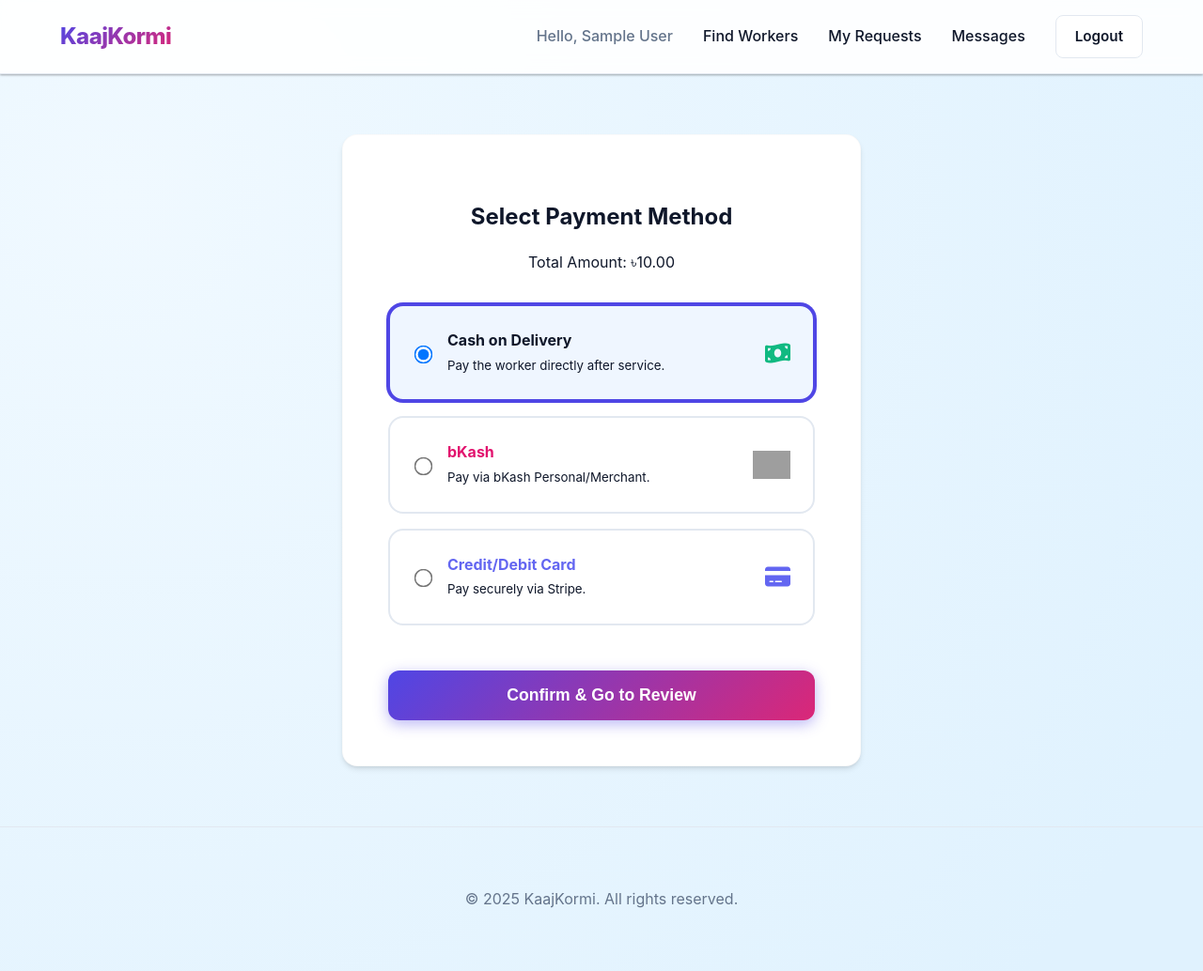
After one commit to sinthiaselim/KaajKormi, a Flask app: page /pay_now/1 in a window 1280 px wide. The commit adds this page. Shown: the whole page at 94% size. Run offline with Flask 3, Linux system fonts and the light colour scheme; the visitor is signed in with stand-in values (Sample User, id 1); tables that the repository leaves empty hold one stand-in row (values such as "Sample post"); grey boxes are pictures that could not be loaded.

Commit message:
Transaction properly ensured, worker can confirm now, payment and review got connected

```diff
--- a/backend/app.py
+++ b/backend/app.py
@@ -230,34 +230,60 @@ def worker_profile(worker_id):
 
     return render_template('customer/worker_profile.html', worker=worker, reviews=reviews, can_review=can_review)
 
-@app.route('/submit_review/<int:request_id>', methods=['POST'])
+@app.route('/submit_review/<int:request_id>', methods=['GET', 'POST'])
 def submit_review(request_id):
     if 'user_id' not in session or session.get('role') != 'customer':
         return redirect(url_for('login'))
 
-    rating = request.form['rating']
-    comment = request.form['comment']
+    if request.method == 'POST':
+        rating = request.form['rating']
+        comment = request.form['comment']
 
+        conn = get_db_connection()
+        cursor = conn.cursor()
+        try:
+            cursor.execute(
+                "INSERT INTO reviews (request_id, rating, comment) VALUES (%s, %s, %s)",
+                (request_id, rating, comment)
+            )
+
+            # Update worker average rating (Simplified logic)
+            cursor.execute("""
+                UPDATE workers w
+                JOIN requests r ON w.user_id = r.worker_id
+                SET w.rating_avg = (SELECT AVG(rating) FROM reviews WHERE request_id IN (SELECT id FROM requests WHERE worker_id = w.user_id))
+                WHERE r.id = %s
+            """, (request_id,))
+
+            conn.commit()
+            flash('Review submitted successfully!', 'success')
+        except Exception as e:
+            flash(f'Error submitting review: {e}', 'danger')
+        finally:
+            cursor.close()
+            conn.close()
+
+        return redirect(url_for('customer_dashboard'))
+
+    # GET: Show review page
     conn = get_db_connection()
-    cursor = conn.cursor()
-    try:
-        cursor.execute(
-            "INSERT INTO reviews (request_id, rating, comment) VALUES (%s, %s, %s)",
-            (request_id, rating, comment)
-        )
+    cursor = conn.cursor(dictionary=True)
+    cursor.execute("""
+        SELECT r.id, u.name as worker_name, w.job_category
+        FROM requests r
+        JOIN users u ON r.worker_id = u.id
+        JOIN workers w ON u.id = w.user_id
+        WHERE r.id = %s
+    """, (request_id,))
+    req_data = cursor.fetchone()
+    cursor.close()
+    conn.close()
 
-        # Update worker average rating (Simplified logic)
-        # In a real app, you'd trigger a recalculation
+    if not req_data:
+        flash('Request not found', 'danger')
+        return redirect(url_for('customer_dashboard'))
 
-        conn.commit()
-        flash('Review submitted successfully!', 'success')
-    except Exception as e:
-        flash(f'Error submitting review: {e}', 'danger')
-    finally:
-        cursor.close()
-        conn.close()
-
-    return redirect(url_for('customer_dashboard'))
+    return render_template('customer/review.html', request_id=request_id, req_data=req_data)
 
 @app.route('/my_requests')
 def my_requests():
@@ -267,12 +293,14 @@ def my_requests():
     conn = get_db_connection()
     cursor = conn.cursor(dictionary=True)
 
-    # Fetch My Requests
+    # Fetch My Requests with payment status
     cursor.execute("""
-        SELECT r.id, r.status, r.request_date, u.name as worker_name, w.job_category
+        SELECT r.id, r.status, r.request_date, u.name as worker_name, w.job_category,
+               p.status as payment_status
         FROM requests r
         JOIN users u ON r.worker_id = u.id
         JOIN workers w ON u.id = w.user_id
+        LEFT JOIN payments p ON r.id = p.request_id
         WHERE r.customer_id = %s
         ORDER BY r.request_date DESC
     """, (session['user_id'],))
@@ -367,15 +395,45 @@ def process_payment(request_id):
     """
     cursor.execute(query, (request_id,))
     req_data = cursor.fetchone()
-    cursor.close()
-    conn.close()
 
     if not req_data:
+        cursor.close()
+        conn.close()
         flash('Request not found.', 'danger')
         return redirect(url_for('my_requests'))
 
+    if payment_method in ['cash', 'bkash']:
+        try:
+            sender_name = request.form.get('holder_name')
+            sender_number = request.form.get('phone_number')
+            transaction_id = request.form.get('reference_id')
+
+            cursor.execute("""
+                INSERT INTO payments (request_id, amount_paid, payment_method, status, sender_name, sender_number, transaction_id)
+                VALUES (%s, %s, %s, 'pending', %s, %s, %s)
+            """, (request_id, req_data['wage'], payment_method, sender_name, sender_number, transaction_id))
+
+            # Update request status to 'accepted' if it was 'pending'
+            cursor.execute("UPDATE requests SET status = 'accepted' WHERE id = %s AND status = 'pending'", (request_id,))
+
+            conn.commit()
+
+            if payment_method == 'cash':
+                flash('Order confirmed! Please pay cash to the worker after service.', 'info')
+            else:
+                flash('bKash details submitted! Please wait for worker confirmation.', 'info')
+
+            return redirect(url_for('submit_review', request_id=request_id))
+        except Exception as e:
+            conn.rollback()
+            flash(f'Error recording payment: {e}', 'danger')
+            return redirect(url_for('pay_now', request_id=request_id))
+        finally:
+            cursor.close()
+            conn.close()
+
+    # Handle Stripe/Card
     try:
-        # Create Stripe Checkout Session
         checkout_session = stripe.checkout.Session.create(
             payment_method_types=['card'],
             line_items=[{
@@ -384,7 +442,7 @@ def process_payment(request_id):
                     'product_data': {
                         'name': f"Service: {req_data['job_category']} by {req_data['worker_name']}",
                     },
-                    'unit_amount': int(float(req_data['wage']) * 100),  # Stripe expects amount in cents/poisha
+                    'unit_amount': int(float(req_data['wage']) * 100),
                 },
                 'quantity': 1,
             }],
@@ -396,42 +454,37 @@ def process_payment(request_id):
     except Exception as e:
         flash(f'Error creating payment session: {str(e)}', 'danger')
         return redirect(url_for('my_requests'))
+    finally:
+        cursor.close()
+        conn.close()
 
 @app.route('/payment_success/<int:request_id>')
 def payment_success(request_id):
     if 'user_id' not in session:
         return redirect(url_for('login'))
 
-    payment_method = request.args.get('pm', 'card') # Default to card if from stripe callback
-
-    # Logic simplification
-    status = 'completed' # Service is completed once paid
-    payment_status = 'pending' if payment_method == 'cash' else 'paid'
+    payment_method = request.args.get('pm', 'card')
 
     conn = get_db_connection()
     cursor = conn.cursor()
 
     try:
-        # 1. Update Request Status
-        cursor.execute("UPDATE requests SET status = %s WHERE id = %s", (status, request_id))
-
-        # 2. Insert into Payments Table
         # Fetch wage first
         cursor.execute("SELECT w.wage FROM requests r JOIN workers w ON r.worker_id = w.user_id WHERE r.id = %s", (request_id,))
         res = cursor.fetchone()
         wage = res[0] if res else 0
 
+        # 1. Insert into Payments Table
         cursor.execute("""
             INSERT INTO payments (request_id, amount_paid, payment_method, status)
-            VALUES (%s, %s, %s, %s)
-        """, (request_id, wage, payment_method, payment_status))
+            VALUES (%s, %s, %s, 'paid')
+        """, (request_id, wage, payment_method))
+
+        # 2. Update Request Status to 'accepted' (Worker still needs to confirm receipt to set to 'completed')
+        cursor.execute("UPDATE requests SET status = 'accepted' WHERE id = %s", (request_id,))
 
         conn.commit()
-
-        if payment_method == 'cash':
-            flash('Order confirmed! Please pay cash to the worker.', 'info')
-        else:
-            flash('Payment successful! Service marked as completed.', 'success')
+        flash('Payment successful! Your order is being processed.', 'success')
 
     except Exception as e:
         conn.rollback()
@@ -440,7 +493,7 @@ def payment_success(request_id):
         cursor.close()
         conn.close()
 
-    return redirect(url_for('customer_dashboard'))
+    return redirect(url_for('submit_review', request_id=request_id))
 
 @app.route('/payment_cancel')
 def payment_cancel():
@@ -587,11 +640,14 @@ def worker_history():
     conn = get_db_connection()
     cursor = conn.cursor(dictionary=True)
 
-    # Fetch History
+    # Fetch History with Payment details
     cursor.execute("""
-        SELECT r.id, r.status, r.request_date, u.name as customer_name
+        SELECT r.id, r.status, r.request_date, u.name as customer_name,
+               p.payment_method, p.amount_paid, p.status as payment_status,
+               p.sender_name, p.sender_number, p.transaction_id
         FROM requests r
         JOIN users u ON r.customer_id = u.id
+        LEFT JOIN payments p ON r.id = p.request_id
         WHERE r.worker_id = %s AND r.status != 'pending'
         ORDER BY r.request_date DESC
     """, (session['user_id'],))
@@ -620,5 +676,31 @@ def update_request(request_id, status):
     flash(f'Request {status}!', 'success')
     return redirect(url_for('worker_dashboard'))
 
+@app.route('/confirm_payment/<int:request_id>')
+def confirm_payment(request_id):
+    if 'user_id' not in session or session.get('role') != 'worker':
+        return redirect(url_for('login'))
+
+    conn = get_db_connection()
+    cursor = conn.cursor()
+
+    try:
+        # 1. Update Payment Status to 'paid'
+        cursor.execute("UPDATE payments SET status = 'paid' WHERE request_id = %s", (request_id,))
+
+        # 2. Update Request Status to 'completed'
+        cursor.execute("UPDATE requests SET status = 'completed' WHERE id = %s", (request_id,))
+
+        conn.commit()
+        flash('Payment confirmed! Job marked as completed.', 'success')
+    except Exception as e:
+        conn.rollback()
+        flash(f'Error confirming payment: {e}', 'danger')
+    finally:
+        cursor.close()
+        conn.close()
+
+    return redirect(url_for('worker_history'))
+
 if __name__ == '__main__':
     app.run(debug=True)
--- a/backend/schema.sql
+++ b/backend/schema.sql
@@ -36,8 +36,11 @@ CREATE TABLE IF NOT EXISTS payments (
     id INT AUTO_INCREMENT PRIMARY KEY,
     request_id INT NOT NULL,
     amount_paid DECIMAL(10, 2) NOT NULL,
-    payment_method ENUM('cash', 'bkash', 'nagad') NOT NULL,
+    payment_method ENUM('cash', 'bkash', 'card') NOT NULL,
     status ENUM('pending', 'paid') DEFAULT 'pending',
+    sender_name VARCHAR(100),
+    sender_number VARCHAR(20),
+    transaction_id VARCHAR(100),
     payment_date TIMESTAMP DEFAULT CURRENT_TIMESTAMP,
     FOREIGN KEY (request_id) REFERENCES requests(id)
 );
--- /dev/null
+++ b/backend/templates/customer/payment_selection.html
@@ -0,0 +1,124 @@
+{% extends 'base.html' %}
+
+{% block content %}
+<div class="container" style="max-width: 600px; margin: 4rem auto;">
+    <div class="card" style="text-align: center; padding: 3rem;">
+        <h2 style="margin-bottom: 1rem;">Select Payment Method</h2>
+        <p class="text-muted" style="margin-bottom: 2rem;">Total Amount: ৳{{ amount }}</p>
+
+        <form action="{{ url_for('process_payment', request_id=request_id) }}" method="POST">
+            <div style="display: grid; gap: 1rem; margin-bottom: 2rem;">
+                <!-- Cash -->
+                <label class="payment-option"
+                    style="border: 2px solid var(--border-color); padding: 1.5rem; border-radius: 1rem; cursor: pointer; display: flex; align-items: center; gap: 1rem; transition: all 0.2s;">
+                    <input type="radio" name="payment_method" value="cash" checked style="transform: scale(1.5);">
+                    <div style="text-align: left;">
+                        <h4 style="margin: 0;">Cash on Delivery</h4>
+                        <small class="text-muted">Pay the worker directly after service.</small>
+                    </div>
+                    <i class="fa-solid fa-money-bill-wave"
+                        style="margin-left: auto; font-size: 1.5rem; color: var(--success-color);"></i>
+                </label>
+
+                <!-- bKash -->
+                <label class="payment-option"
+                    style="border: 2px solid var(--border-color); padding: 1.5rem; border-radius: 1rem; cursor: pointer; display: flex; align-items: center; gap: 1rem; transition: all 0.2s;">
+                    <input type="radio" name="payment_method" value="bkash" style="transform: scale(1.5);">
+                    <div style="text-align: left;">
+                        <h4 style="margin: 0; color: #e2136e;">bKash</h4>
+                        <small class="text-muted">Pay via bKash Personal/Merchant.</small>
+                    </div>
+                    <img src="https://companieslogo.com/img/orig/BKASH.DH-559d8c6b.png"
+                        style="height: 30px; margin-left: auto;">
+                </label>
+
+                <!-- bKash Details and Instructions -->
+                <div id="bkash-details" style="display: none; text-align: left; padding: 1.5rem; border: 1px solid #e2136e; border-radius: 1rem; background: #fff5f8; margin-top: -0.5rem;">
+                    <h5 style="color: #e2136e; margin-bottom: 1rem;"><i class="fa-solid fa-circle-info"></i> How to Pay:</h5>
+                    <ol style="font-size: 0.875rem; color: #555; margin-bottom: 1.5rem; padding-left: 1.25rem;">
+                        <li>Open bKash app</li>
+                        <li>Select 'Make Payment'</li>
+                        <li>Search 'KaajKormi'</li>
+                        <li>Select service and complete the payment of ৳{{ amount }}</li>
+                    </ol>
+                    <div style="display: grid; gap: 1rem;">
+                        <div>
+                            <label style="display: block; font-size: 0.875rem; font-weight: 600; margin-bottom: 0.25rem;">Phone Number Holder Name</label>
+                            <input type="text" name="holder_name" class="form-control" placeholder="Enter name">
+                        </div>
+                        <div>
+                            <label style="display: block; font-size: 0.875rem; font-weight: 600; margin-bottom: 0.25rem;">Phone Number (Sender)</label>
+                            <input type="text" name="phone_number" class="form-control" placeholder="01XXXXXXXXX">
+                        </div>
+                        <div>
+                            <label style="display: block; font-size: 0.875rem; font-weight: 600; margin-bottom: 0.25rem;">Reference ID</label>
+                            <input type="text" name="reference_id" class="form-control" placeholder="Enter Reference ID">
+                        </div>
+                    </div>
+                </div>
+
+                <!-- Credit/Debit Card -->
+                <label class="payment-option"
+                    style="border: 2px solid var(--border-color); padding: 1.5rem; border-radius: 1rem; cursor: pointer; display: flex; align-items: center; gap: 1rem; transition: all 0.2s;">
+                    <input type="radio" name="payment_method" value="card" style="transform: scale(1.5);">
+                    <div style="text-align: left;">
+                        <h4 style="margin: 0; color: #6366f1;">Credit/Debit Card</h4>
+                        <small class="text-muted">Pay securely via Stripe.</small>
+                    </div>
+                    <i class="fa-solid fa-credit-card"
+                        style="margin-left: auto; font-size: 1.5rem; color: #6366f1;"></i>
+                </label>
+            </div>
+
+            <button type="submit" class="btn btn-primary full-width-btn"
+                style="padding: 1rem; font-size: 1.1rem; border: none; border-radius: 0.75rem; font-weight: 600; cursor: pointer;">Confirm & Go to Review</button>
+        </form>
+    </div>
+</div>
+
+<script>
+    document.addEventListener('DOMContentLoaded', function() {
+        const radios = document.querySelectorAll('input[name="payment_method"]');
+        const bkashDetails = document.getElementById('bkash-details');
+
+        function toggleDetails() {
+            const selected = document.querySelector('input[name="payment_method"]:checked').value;
+            if (selected === 'bkash') {
+                bkashDetails.style.display = 'block';
+            } else {
+                bkashDetails.style.display = 'none';
+            }
+        }
+
+        radios.forEach(radio => radio.addEventListener('change', toggleDetails));
+        toggleDetails(); // Initial state
+    });
+</script>
+
+<style>
+    .payment-option:hover {
+        border-color: var(--primary-color) !important;
+        background: var(--bg-color);
+    }
+
+    .payment-option:has(input:checked) {
+        border-color: var(--primary-color) !important;
+        background: #eff6ff;
+        box-shadow: 0 0 0 2px var(--primary-color);
+    }
+
+    .form-control {
+        width: 100%;
+        padding: 0.75rem;
+        border: 1px solid var(--border-color);
+        border-radius: 0.5rem;
+        box-sizing: border-box;
+    }
+
+    .form-control:focus {
+        outline: none;
+        border-color: #e2136e;
+        box-shadow: 0 0 0 2px rgba(226, 19, 110, 0.1);
+    }
+</style>
+{% endblock %}
```
Also changed, not shown: backend/migrate_db.py (added, +38 -0 lines), backend/templates/customer/my_requests.html (+22 -5 lines), backend/templates/customer/review.html (added, +65 -0 lines), backend/templates/worker/history.html (+33 -4 lines), backend/update_payments_table.py (added, +46 -0 lines).
